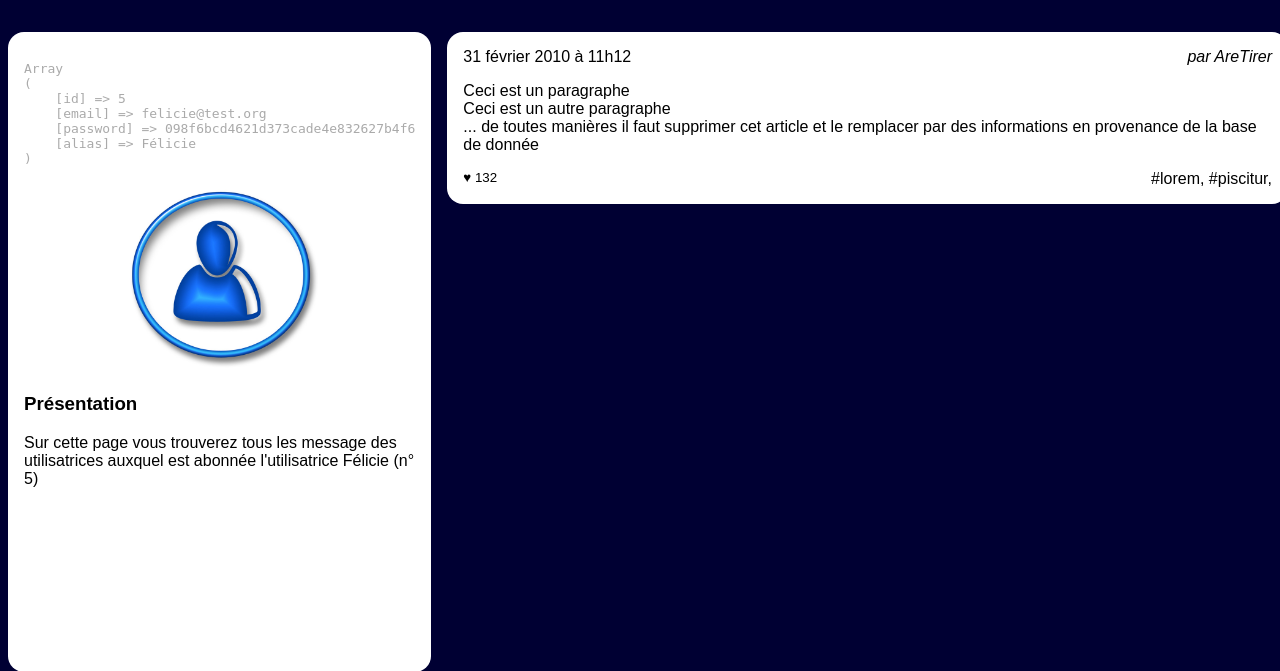
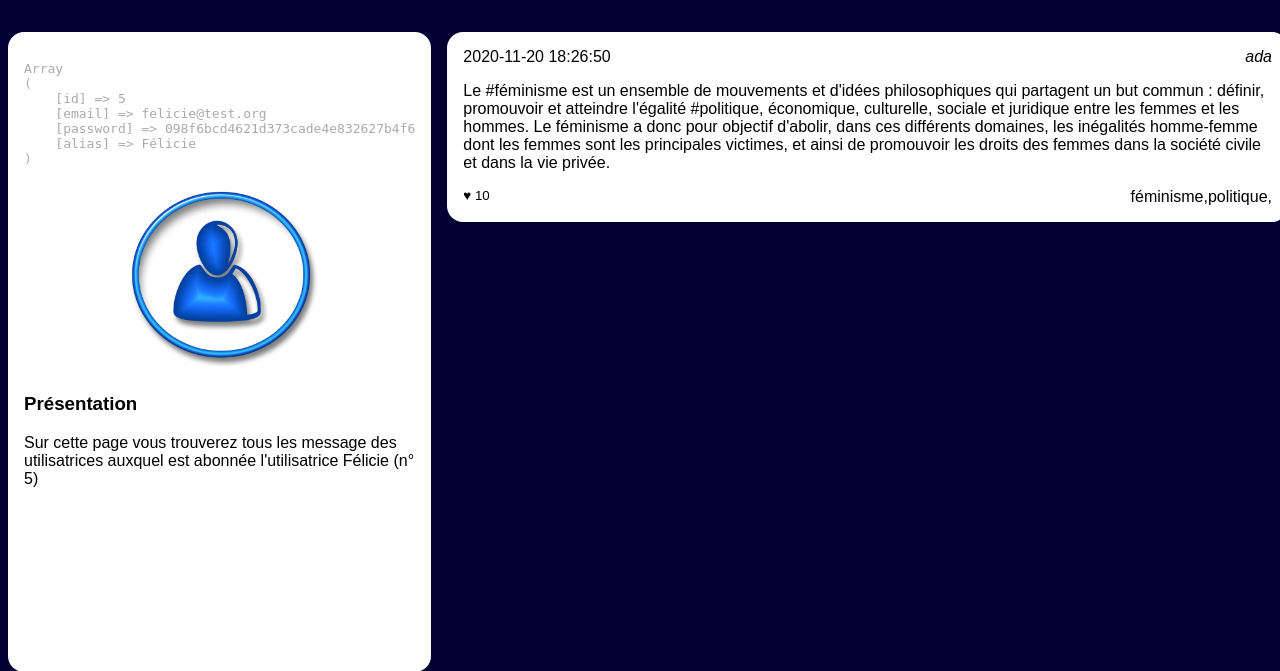
Before and after one commit to adatechschool/project-collectif---reseau-social-php-les-bg-celia-yaniss-alexia, a PHP site: page /feed.php?user_id=5 in a window 1280 px wide. Shown: the part 90-761 px from the top of the page. Run offline with PHP 8.4, Linux system fonts and the light colour scheme; data comes from the database, SQL or seed files in the repository.

Commit message:
debug wall and feed done

```diff
--- a/Niveau1/feed.php
+++ b/Niveau1/feed.php
@@ -96,27 +96,24 @@
                  * Etape 4: @todo Parcourir les messsages et remplir correctement le HTML avec les bonnes valeurs php
                  * A vous de retrouver comment faire la boucle while de parcours...
                  */
+                while ($post = $lesInformations->fetch_assoc())
+                {
                     ?>
                     <article>
                         <h3>
-                        <time datetime='2020-02-01 11:12:13' >31 février 2010 à 11h12</time>
+                            <time><?php echo $post['created'] ?></time>
                         </h3>
-                    <address>par AreTirer</address>
+                        <address><?php echo $post['author_name'] ?></address>
                         <div>
-                        <p>Ceci est un paragraphe</p>
-                        <p>Ceci est un autre paragraphe</p>
-                        <p>... de toutes manières il faut supprimer cet
-                            article et le remplacer par des informations en
-                            provenance de la base de donnée</p>
+                            <p><?php echo $post['content'] ?></p>
                         </div>
                         <footer>
-                        <small>♥ 132</small>
-                        <a href="">#lorem</a>,
-                        <a href="">#piscitur</a>,
+                            <small>♥ <?php echo $post['like_number'] ?></small>
+                            <a href=""><?php echo $post['taglist'] ?></a>,
                         </footer>
                     </article>
                 <?php
-                // et de pas oublier de fermer ici vote while
+                }
                 ?>
 
 
--- a/Niveau1/followers.php
+++ b/Niveau1/followers.php
@@ -41,7 +41,7 @@
                 // Etape 1: récupérer l'id de l'utilisateur
                 $userId = intval($_GET['user_id']);
                 // Etape 2: se connecter à la base de donnée
-                $mysqli = new mysqli("localhost", "root", "root", "socialnetwork");
+                $mysqli = new mysqli("localhost", "root", "", "socialnetwork");
                 // Etape 3: récupérer le nom de l'utilisateur
                 $laQuestionEnSql = "
                     SELECT users.*
--- a/Niveau1/tags.php
+++ b/Niveau1/tags.php
@@ -58,7 +58,7 @@
                 <section>
                     <h3>Présentation</h3>
                     <p>Sur cette page vous trouverez les derniers messages comportant
-                        le mot-clé XXX
+                        le mot-clé
                         (n° <?php echo $tagId ?>)
                     </p>
 
```
Also changed, not shown: Niveau1/admin.php (+6 -6 lines). Lines whose indentation alone changed are shown as unchanged.
